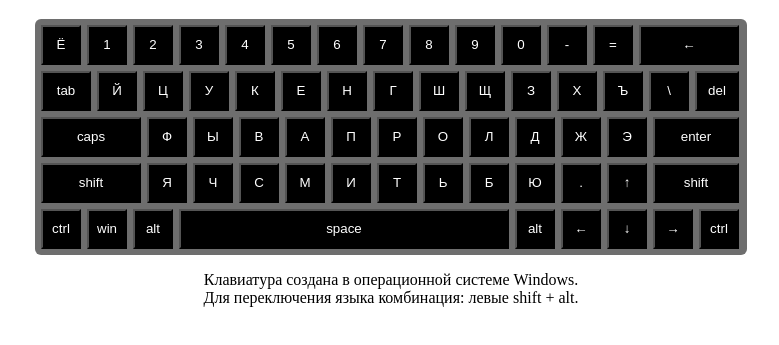
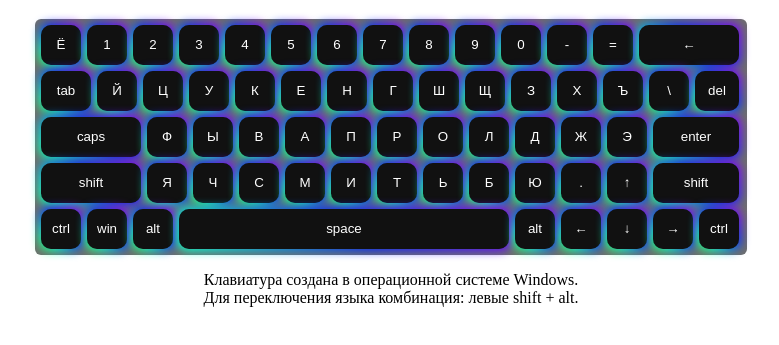
Before and after one commit to AndrewMik/virtual-keyboard, a website built with webpack: page src/index.html in a window 1280 px wide. Shown: the part 61-406 px from the top of the page, without its empty margins (249-1028 px from the left). Built offline with nearby package versions, Linux system fonts and the light colour scheme.

Commit message:
feat: add animation

```diff
--- a/src/scss/components/_keys.scss
+++ b/src/scss/components/_keys.scss
@@ -27,3 +27,60 @@
 .delete {
   width: 44px;
 }
+
+.glow {
+  border: none;
+  outline: none;
+  color: #fff;
+  background: #111;
+  cursor: pointer;
+  position: relative;
+  z-index: 0;
+  border-radius: 10px;
+}
+
+.glow:before {
+  content: '';
+  background: linear-gradient(45deg, #ff0000, #ff7300, #fffb00, #48ff00, #00ffd5, #002bff, #7a00ff, #ff00c8, #ff0000);
+  position: absolute;
+  top: -2px;
+  left:-2px;
+  background-size: 400%;
+  z-index: -1;
+  filter: blur(5px);
+  width: calc(100% + 4px);
+  height: calc(100% + 4px);
+  animation: glowing 20s linear infinite;
+  opacity: 1;
+  transition: opacity .3s ease-in-out;
+  border-radius: 10px;
+}
+
+.glow:hover:before {
+  opacity: 1;
+}
+
+.glow:after {
+  z-index: -1;
+  content: '';
+  position: absolute;
+  width: 100%;
+  height: 100%;
+  background: #111;
+  left: 0;
+  top: 0;
+  border-radius: 10px;
+  transition: border-radius 0.3s, background-color 0.3s;
+}
+
+@keyframes glowing {
+  0% { background-position: 0 0; }
+  50% { background-position: 400% 0; }
+  100% { background-position: 0 0; }
+}
+
+.glow:active:after, .active:after {
+  background: linear-gradient(217deg, rgba(255,0,0,.8), rgba(255,0,0,0) 70.71%), linear-gradient(127deg, rgba(0,255,0,.8), rgba(0,255,0,0) 70.71%), linear-gradient(336deg, rgba(0,0,255,.8), rgba(0,0,255,0) 70.71%);
+  border-radius: 50px;
+  transition: border-radius 0.3s, background-color 0.3s;
+}
```
